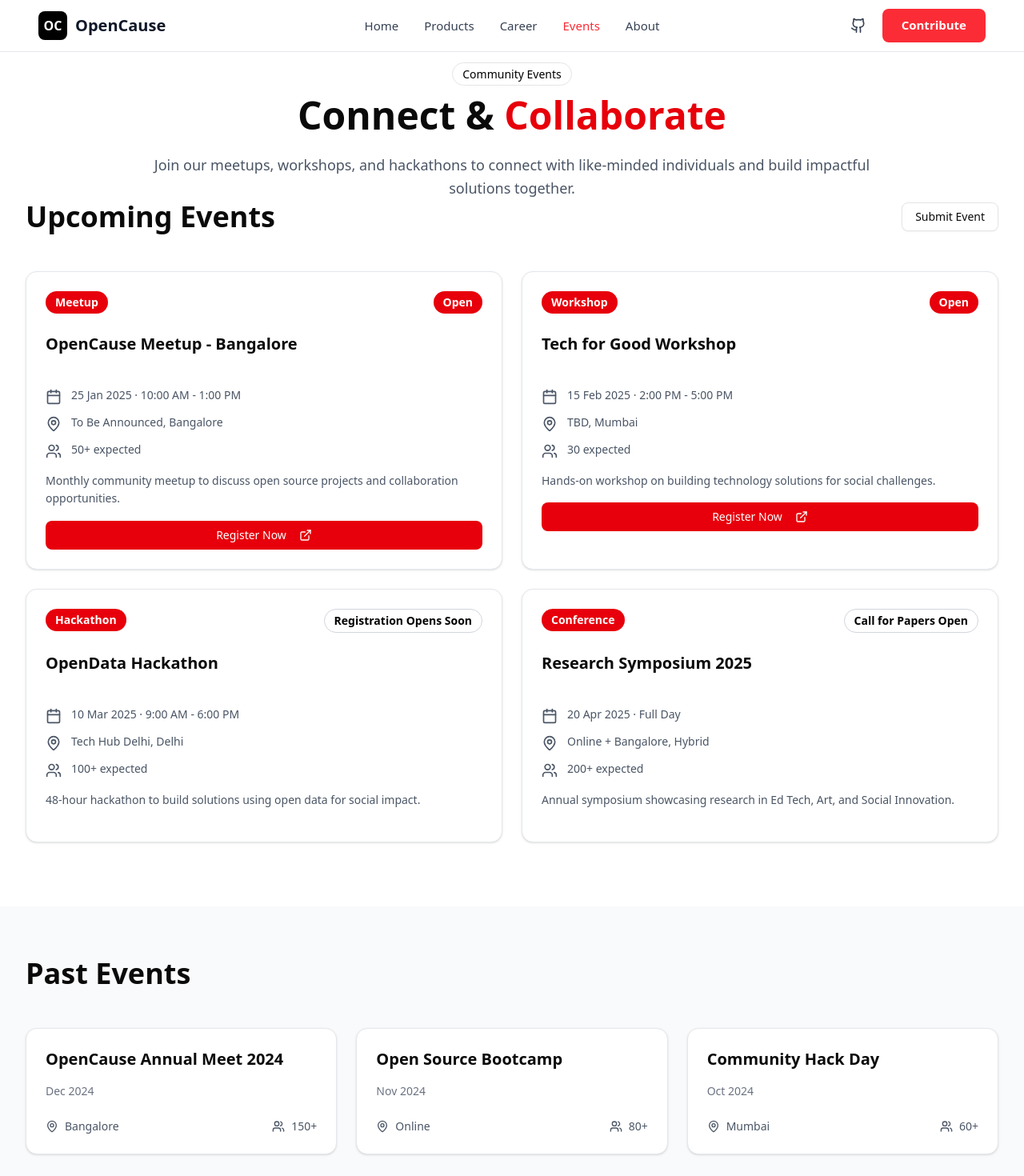
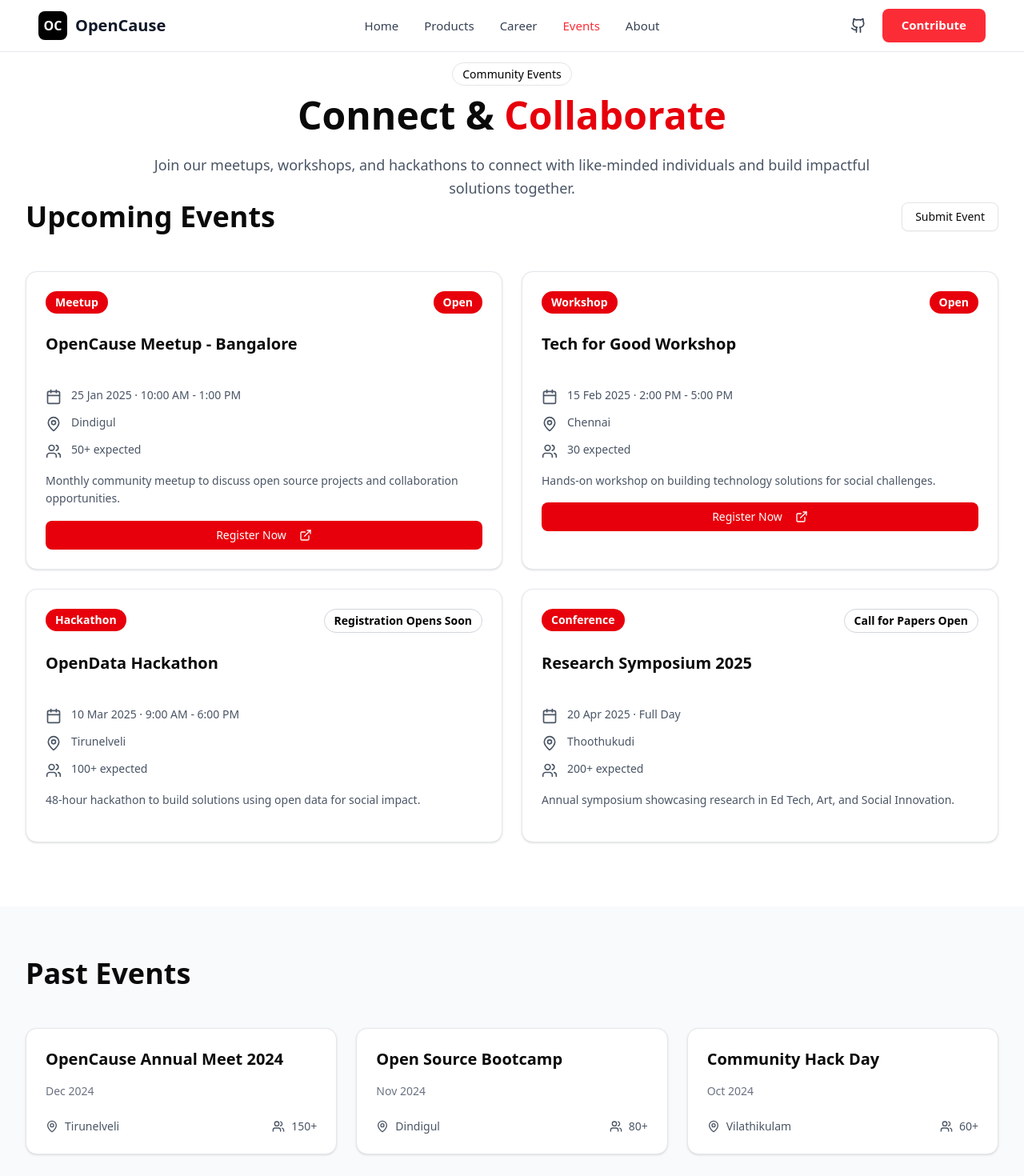
Before and after one commit to MohamedAbuthar/open_couse, a Next.js app: page /events in a window 1280 px wide. Shown: the top 1470 px of the page at 80% size. Built offline with nearby package versions, Linux system fonts and the light colour scheme.

Commit message:
event - location change

```diff
--- a/src/component/Events/EventsPage.tsx
+++ b/src/component/Events/EventsPage.tsx
@@ -16,7 +16,7 @@ export default function CommunityEventsPage() {
       status: "Open",
       title: "OpenCause Meetup - Bangalore",
       date: "25 Jan 2025 · 10:00 AM - 1:00 PM",
-      location: "To Be Announced, Bangalore",
+      location: "Dindigul",
       attendees: "50+ expected",
       description: "Monthly community meetup to discuss open source projects and collaboration opportunities.",
       statusColor: "bg-red-600 text-white",
@@ -27,7 +27,7 @@ export default function CommunityEventsPage() {
       status: "Open",
       title: "Tech for Good Workshop",
       date: "15 Feb 2025 · 2:00 PM - 5:00 PM",
-      location: "TBD, Mumbai",
+      location: "Chennai",
       attendees: "30 expected",
       description: "Hands-on workshop on building technology solutions for social challenges.",
       statusColor: "bg-red-600 text-white",
@@ -38,7 +38,7 @@ export default function CommunityEventsPage() {
       status: "Registration Opens Soon",
       title: "OpenData Hackathon",
       date: "10 Mar 2025 · 9:00 AM - 6:00 PM",
-      location: "Tech Hub Delhi, Delhi",
+      location: "Tirunelveli",
       attendees: "100+ expected",
       description: "48-hour hackathon to build solutions using open data for social impact.",
       statusColor: "bg-white text-black border border-gray-300",
@@ -49,7 +49,7 @@ export default function CommunityEventsPage() {
       status: "Call for Papers Open",
       title: "Research Symposium 2025",
       date: "20 Apr 2025 · Full Day",
-      location: "Online + Bangalore, Hybrid",
+      location: "Thoothukudi",
       attendees: "200+ expected",
       description: "Annual symposium showcasing research in Ed Tech, Art, and Social Innovation.",
       statusColor: "bg-white text-black border border-gray-300",
@@ -61,19 +61,19 @@ export default function CommunityEventsPage() {
     {
       title: "OpenCause Annual Meet 2024",
       date: "Dec 2024",
-      location: "Bangalore",
+      location: "Tirunelveli",
       attendees: "150+"
     },
     {
       title: "Open Source Bootcamp",
       date: "Nov 2024",
-      location: "Online",
+      location: "Dindigul",
       attendees: "80+"
     },
     {
       title: "Community Hack Day",
       date: "Oct 2024",
-      location: "Mumbai",
+      location: "Vilathikulam",
       attendees: "60+"
     }
   ];
```
